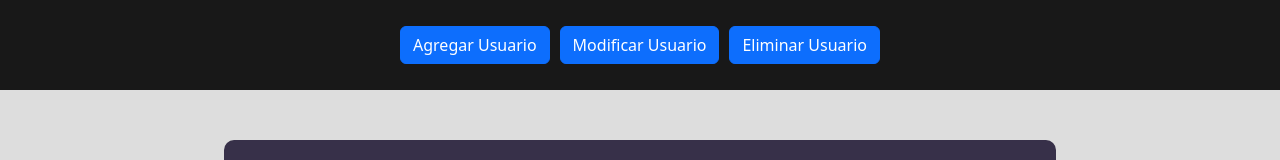
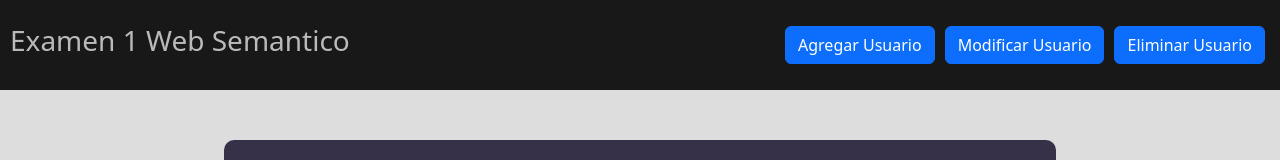
Before and after one commit to heriberto2300/consumo-servicio-React, a React (Create React App) app: page / in a window 1280 px wide. Shown: the top 160 px of the page. Built offline with nearby package versions, Linux system fonts and the light colour scheme; no server answers.

Commit message:
Mejora en la cabecera

```diff
--- a/src/components/Examen.js
+++ b/src/components/Examen.js
@@ -78,10 +78,15 @@ function Examen() {
 
   return(
     <>
-      <div className="botonera">
-        <button className="btn btn-primary" data-bs-toggle="modal" data-bs-target="#Alta">Agregar Usuario</button>
-        <button className="btn btn-primary" data-bs-toggle="modal" data-bs-target="#Modificar">Modificar Usuario</button>
-        <button className="btn btn-primary" data-bs-toggle="modal" data-bs-target="#Eliminar">Eliminar Usuario</button>
+      <div className="cabecera">
+        <div className="titulo">
+          <h3>Examen 1 Web Semantico</h3>
+        </div>
+        <div className="botonera">
+          <button className="btn btn-primary" data-bs-toggle="modal" data-bs-target="#Alta">Agregar Usuario</button>
+          <button className="btn btn-primary" data-bs-toggle="modal" data-bs-target="#Modificar">Modificar Usuario</button>
+          <button className="btn btn-primary" data-bs-toggle="modal" data-bs-target="#Eliminar">Eliminar Usuario</button>
+        </div>
       </div>
 
       <div className="tabla-contenedor">
--- a/src/stylesheets/Examen.css
+++ b/src/stylesheets/Examen.css
@@ -1,14 +1,37 @@
-.botonera {
+.cabecera {
     width: 100%;
-    height: 90px;
-    display: flex;
-    flex-wrap: wrap;
+    min-height: 90px;
+    display: grid;
+    grid-template-columns: 50% 50%;
     justify-content: center;
     align-items: center;
     background-color: #181818;
 }
 
-.botonera button {
+.cabecera .titulo {
+    width: 100%;
+    display: flex;
+    flex-wrap: wrap;
+    justify-content: flex-start;
+    padding: 10px;
+}
+
+.cabecera .titulo h3{
+    color: #fff;
+    font-weight: normal;
+    opacity: 0.7;
+    user-select: none;
+}
+
+.cabecera .botonera {
+    width: 100%;
+    display: flex;
+    flex-wrap: wrap;
+    justify-content: flex-end;
+    padding-right: 10px;
+}
+
+.cabecera .botonera button {
     margin: 0 5px;
 }
 
```
